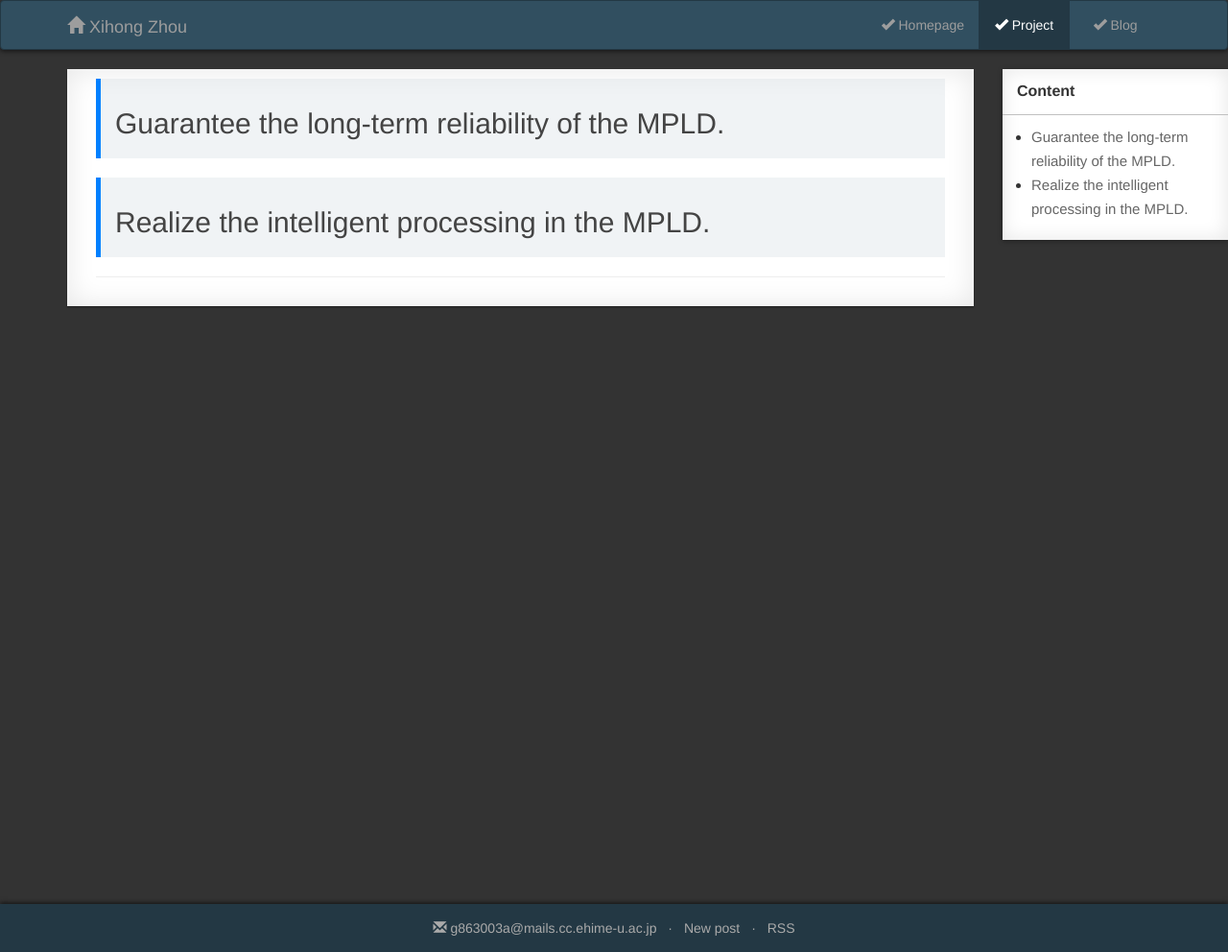
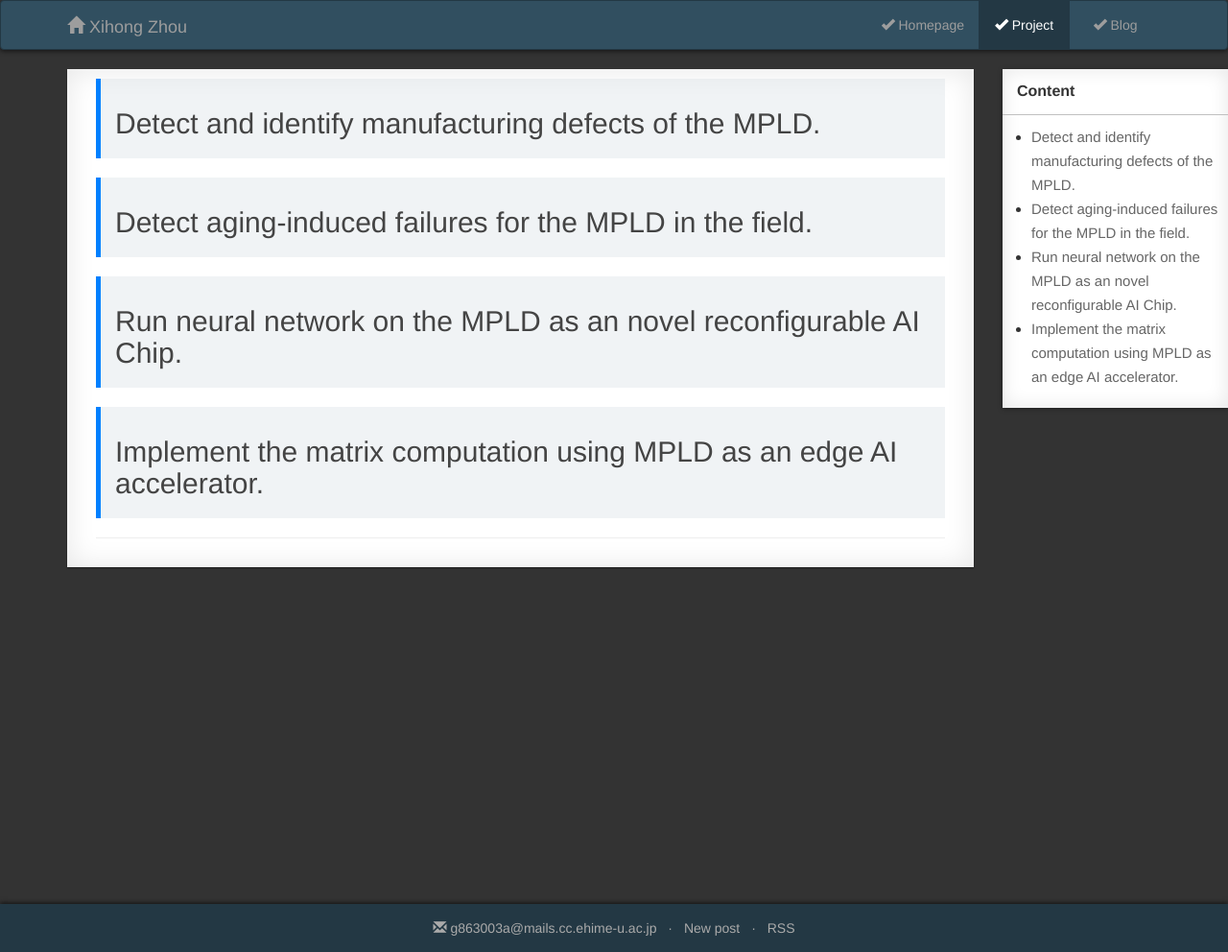
Before and after one commit to XihongZhou/xihongzhou.github.io, a Jekyll site: the page built from pages/2_project.md, in a window 1280 px wide and 992 px high. Shown: the whole window at 96% size. Built offline with Jekyll 4.4.1, drawn with Linux system fonts in a browser that asks for light colours; comment, search, counter and statistics services are not loaded.

Commit message:
Update 2_project.md

```diff
--- a/pages/2_project.md
+++ b/pages/2_project.md
@@ -11,8 +11,14 @@ permalink: /project/
 
 
 
-> Guarantee the long-term reliability of the MPLD.
+> Detect and identify manufacturing defects of the MPLD.
 ---
 
-> Realize the intelligent processing in the MPLD.
+> Detect aging-induced failures for the MPLD in the field.
 ---
+
+> Run neural network on the MPLD as an novel reconfigurable AI Chip.
+---
+
+> Implement the matrix computation using MPLD as an edge AI accelerator.
+---
```
